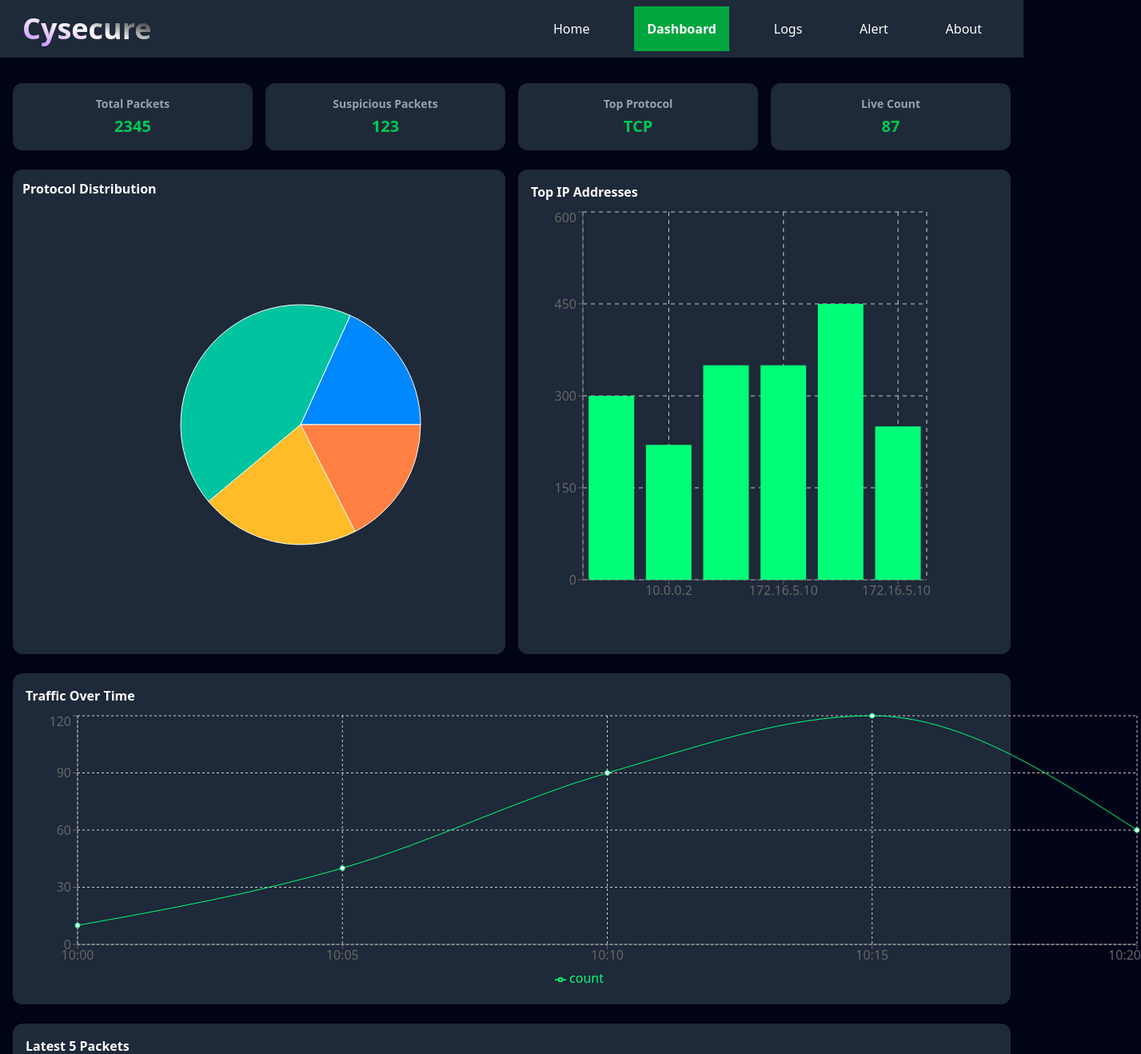
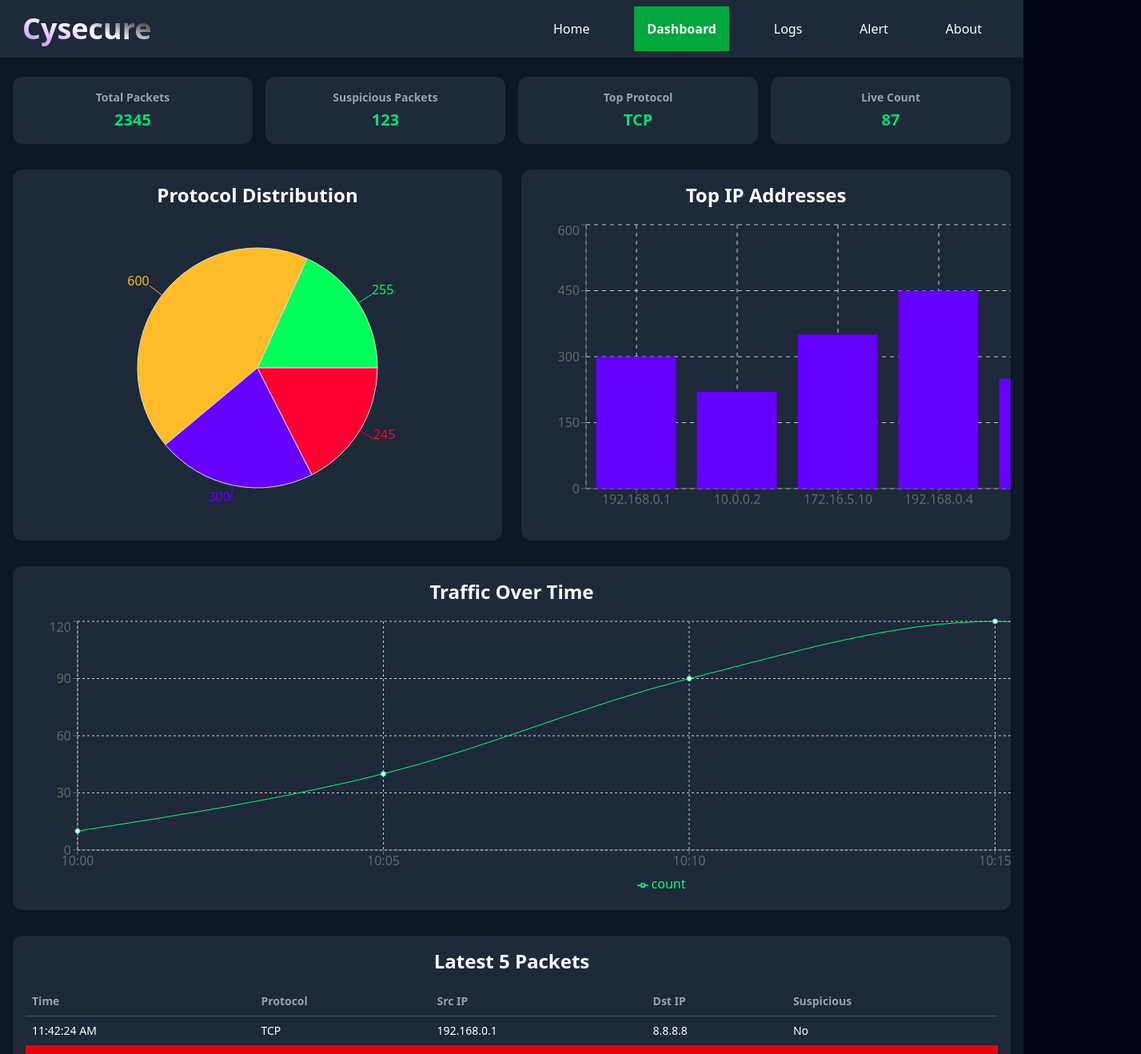
Before and after one commit to Sayanduary/CySecure_1.0, a React (Vite) app in the folder Frontend/: page /dashboard in a window 1280 px wide. Shown: the top 1318 px of the page at 80% size, 1427 px wide, since content can reach past the window. Built offline with nearby package versions, Linux system fonts and the light colour scheme.

Commit message:
fetched data from backend and show in logs and also design a charts

```diff
--- a/Frontend/package.json
+++ b/Frontend/package.json
@@ -16,6 +16,7 @@
     "react": "^19.0.0",
     "react-dom": "^19.0.0",
     "react-hook-form": "^7.56.0",
+    "react-icons": "^5.5.0",
     "react-router-dom": "^7.5.0",
     "rechart": "^0.0.1",
     "recharts": "^2.15.3",
--- a/Frontend/src/components/pages/Alert.jsx
+++ b/Frontend/src/components/pages/Alert.jsx
@@ -47,13 +47,7 @@ function Alert() {
         />
         {errors.Dst && <span className='text-white'>This field is required</span>}
 
-        <input
-          type="text"
-          placeholder='Enter Your Suspicious'
-          {...register("Suspicious", { required: true })}
-          className='bg-white rounded-sm p-3'
-        />
-        {errors.Suspicious && <span className='text-white'>This field is required</span>}
+
 
         {/* Correct self-closing submit input */}
         <input type='submit' value="Submit" className='bg-[#00a63d] p-4 text-xl rounded-sm cursor-pointer' />
--- a/Frontend/src/components/pages/Dashboard.jsx
+++ b/Frontend/src/components/pages/Dashboard.jsx
@@ -1,11 +1,11 @@
-import {useState } from 'react';
+import { useState } from 'react';
 import {
   PieChart, Pie, Cell, Tooltip,
   LineChart, Line, XAxis, YAxis, CartesianGrid, Legend,
   BarChart, Bar
 } from 'recharts';
 
-const COLORS = ['#0088FE', '#00C49F', '#FFBB28', '#FF8042'];
+const COLORS = ['#00ff58','#FFBB28', '#6600ff',  '#ff0032'];
 
 export default function Dashboard() {
   const [stats, setStats] = useState({
@@ -15,7 +15,7 @@ export default function Dashboard() {
     liveCount: 87,
 
     protocolData: [
-      { protocol: 'TCP', value:255 },
+      { protocol: 'TCP', value: 255 },
       { protocol: 'UDP', value: 600 },
       { protocol: 'ICMP', value: 300 },
       { protocol: 'Other', value: 245 }
@@ -24,9 +24,8 @@ export default function Dashboard() {
       { ip: '192.168.0.1', count: 300 },
       { ip: '10.0.0.2', count: 220 },
       { ip: '172.16.5.10', count: 350 },
-      { ip: '172.16.5.10', count: 350 },
-      { ip: '172.16.5.10', count: 450 },
-      { ip: '172.16.5.10', count: 250 }
+      { ip: '192.168.0.4', count: 450 },
+      { ip: '10.0.0.9', count: 250 }
     ],
     trafficHistory: [
       { time: '10:00', count: 10 },
@@ -43,11 +42,11 @@ export default function Dashboard() {
   });
 
   return (
-    <div className="p-4 font-sans  ">
-      <h2 className="text-2xl font-bold mb-4">📊 Real-Time Network Dashboard</h2>
+    <div className="p-4 font-sans bg-gray-900 min-h-screen text-white">
+      <h2 className="text-2xl md:text-3xl font-bold mb-6 text-center">📊 Real-Time Network Dashboard</h2>
 
       {/* Summary Cards */}
-      <div className="grid grid-cols-2  md:grid-cols-4 gap-4 mb-6">
+      <div className="grid grid-cols-2 sm:grid-cols-2 md:grid-cols-4 gap-4 mb-8">
         <Card title="Total Packets" value={stats.totalPackets} />
         <Card title="Suspicious Packets" value={stats.suspiciousPackets} />
         <Card title="Top Protocol" value={stats.topProtocol} />
@@ -55,12 +54,22 @@ export default function Dashboard() {
       </div>
 
       {/* Charts */}
-      <div className="grid grid-cols-1 md:grid-cols-2 gap-4 mb-6">
-        <div className="bg-gray-800  p-3 rounded-xl shadow">
-          <h3 className="font-semibold text-white mb-2">Protocol Distribution</h3>
-          <PieChart width={500} height={550}>
-
-            <Pie data={stats.protocolData} dataKey="value" nameKey="protocol" cx="70%" cy="50%" outerRadius={150}>
+      <div className="grid grid-cols-1 lg:grid-cols-2 gap-6 mb-8">
+        {/* Pie Chart */}
+        <div className="bg-gray-800 p-4 rounded-xl shadow w-full flex justify-center">
+          <div className="w-full flex justify-center flex-col items-center">
+            <h3 className="font-semibold text-white text-2xl  text-center">Protocol Distribution</h3>
+            <PieChart width={400} height={400}>
+              <Pie
+                data={stats.protocolData}
+                dataKey="value"
+                nameKey="protocol"
+                cx="50%"
+                cy="50%"
+                outerRadius={150}
+                label
+                stroke="#dedee3"
+              >
                 {stats.protocolData.map((_, index) => (
                   <Cell key={index} fill={COLORS[index % COLORS.length]} />
                 ))}
@@ -68,24 +77,25 @@ export default function Dashboard() {
               <Tooltip />
             </PieChart>
           </div>
+        </div>
 
-        <div className="bg-gray-800 p-4 rounded-xl shadow">
-          <h3 className="font-semibold text-white mb-2">Top IP Addresses</h3>
 
-          <BarChart width={500} height={500} data={stats.topIPs}>
-          <CartesianGrid strokeDasharray="5 5"/>
-            <XAxis dataKey="ip" />
+        <div className="bg-gray-800 p-4 rounded-xl shadow w-full overflow-auto">
+          <h3 className="font-semibold text-white text-2xl   mb-4 text-center">Top IP Addresses</h3>
+          <BarChart width={700} height={370} data={stats.topIPs}>
+            <CartesianGrid strokeDasharray="5 5" />
+            <XAxis dataKey="ip"  />
             <YAxis />
             <Tooltip />
-            <Bar dataKey="count" fill="#00ff78" />
+            <Bar dataKey="count" fill="#6500ff" />
           </BarChart>
         </div>
       </div>
 
-      {/* Line Chart - Traffic Over Time */}
-      <div className="bg-gray-800  p-4 rounded-xl shadow mb-6 ">
-        <h3 className="font-semibold text-white mb-2">Traffic Over Time</h3>
-        <LineChart width={1395} height={350} data={stats.trafficHistory}>
+
+      <div className="bg-gray-800 p-4 rounded-xl shadow mb-8 overflow-auto">
+        <h3 className="font-semibold text-white mb-4 text-center text-2xl">Traffic Over Time</h3>
+        <LineChart width={1600} height={350} data={stats.trafficHistory}>
           <XAxis dataKey="time" />
           <YAxis />
           <CartesianGrid strokeDasharray="3 3" />
@@ -95,27 +105,27 @@ export default function Dashboard() {
         </LineChart>
       </div>
 
-      {/* Latest Packets */}
-      <div className="bg-gray-800  p-4 rounded-xl shadow">
-        <h3 className="font-semibold text-white mb-2">Latest 5 Packets</h3>
+
+      <div className="bg-gray-800 p-4 rounded-xl shadow overflow-auto">
+        <h3 className="font-semibold text-white mb-4 text-center text-2xl ">Latest 5 Packets</h3>
         <table className="min-w-full text-sm text-left">
           <thead>
-            <tr className="text-gray-600">
-              <th className="py-2 text-gray-400">Time</th>
-              <th className="py-2 text-gray-400">Protocol</th>
-              <th className="py-2 text-gray-400">Src IP</th>
-              <th className="py-2 text-gray-400">Dst IP</th>
-              <th className="py-2 text-gray-400">Suspicious</th>
+            <tr className="text-gray-400 border-b border-gray-600">
+              <th className="py-2 px-2">Time</th>
+              <th className="py-2 px-2">Protocol</th>
+              <th className="py-2 px-2">Src IP</th>
+              <th className="py-2 px-2">Dst IP</th>
+              <th className="py-2 px-2">Suspicious</th>
             </tr>
           </thead>
           <tbody>
             {stats.latestPackets.map((pkt, idx) => (
-              <tr key={idx} className={pkt.suspicious ? 'bg-red-600 text-white ' : 'text-white '}>
-                <td className="py-1">{new Date(pkt.timestamp).toLocaleTimeString()}</td>
-                <td>{pkt.protocol}</td>
-                <td>{pkt.srcIP}</td>
-                <td>{pkt.dstIP}</td>
-                <td>{pkt.suspicious ? 'Yes' : 'No'}</td>
+              <tr key={idx} className={pkt.suspicious ? 'bg-red-600 text-white' : 'text-white'}>
+                <td className="py-2 px-2">{new Date(pkt.timestamp).toLocaleTimeString()}</td>
+                <td className="px-2">{pkt.protocol}</td>
+                <td className="px-2">{pkt.srcIP}</td>
+                <td className="px-2">{pkt.dstIP}</td>
+                <td className="px-2">{pkt.suspicious ? 'Yes' : 'No'}</td>
               </tr>
             ))}
           </tbody>
@@ -127,9 +137,9 @@ export default function Dashboard() {
 
 function Card({ title, value }) {
   return (
-    <div className="bg-gray-800 rounded-xl shadow p-4 text-center mt-10">
-      <h4 className="text-gray-400 text-sm mb-1 font-bold ">{title}</h4>
-      <p className="text-xl font-bold text-green-500">{value}</p>
+    <div className="bg-gray-800 rounded-xl shadow p-4 text-center mt-5">
+      <h4 className="text-gray-400 text-sm mb-1 font-semibold">{title}</h4>
+      <p className="text-xl font-bold text-green-400">{value}</p>
     </div>
   );
 }
```
Also changed, not shown: Frontend/src/components/pages/Logs.jsx (+82 -31 lines), 1 other file (tests, documents, lock files or other folders). Lines whose indentation alone changed are shown as unchanged.
